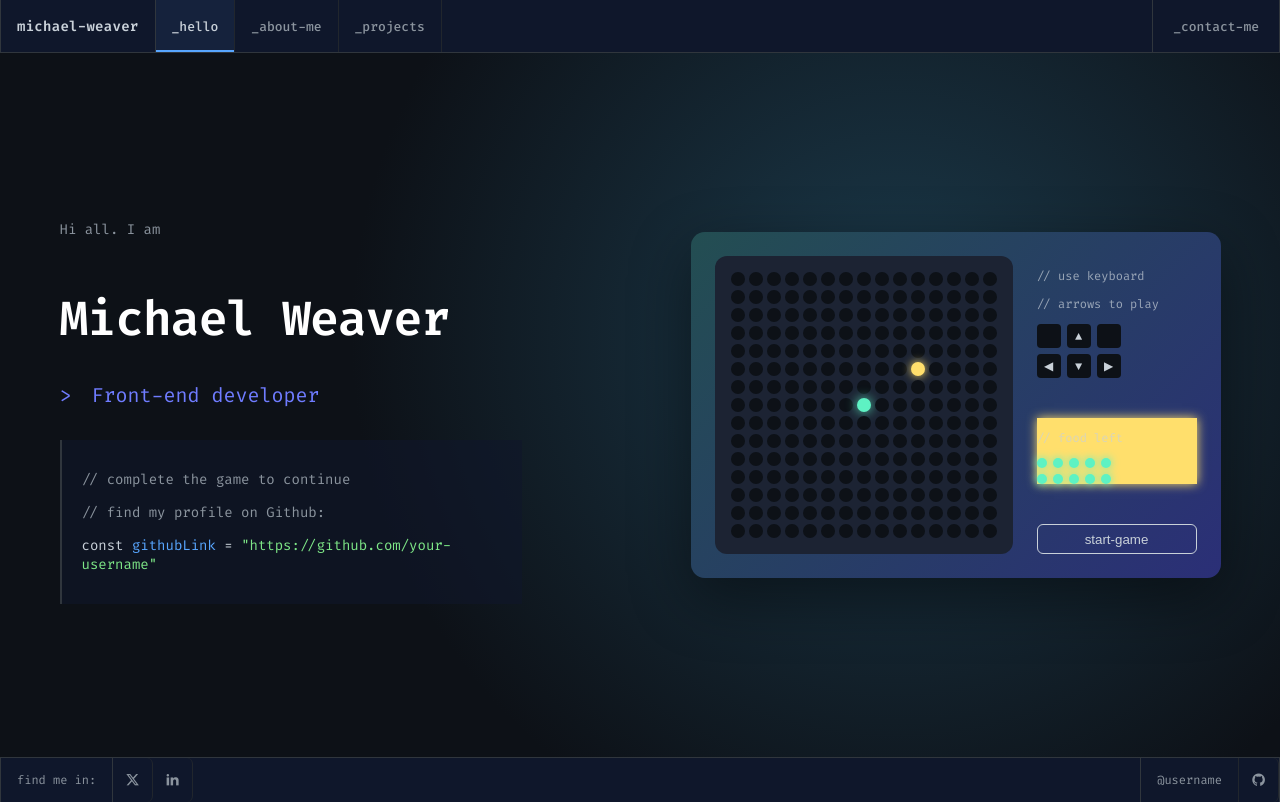
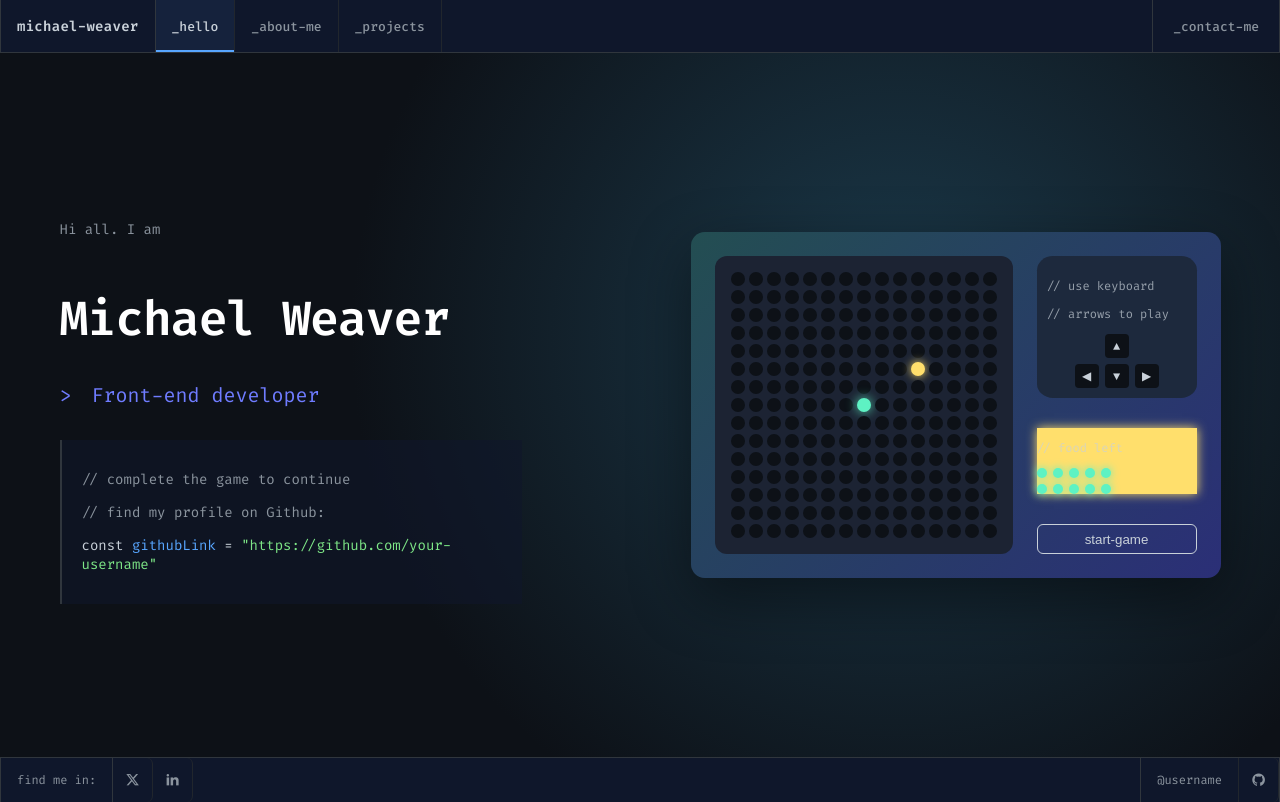
Before and after one commit to vikasthakur70183/MyPortfolio, a React (Vite) app: page / in a window 1280 px wide. Built offline with nearby package versions, Linux system fonts and the light colour scheme.

Commit message:
games udpate for the left side

```diff
--- a/src/components/SnakeGame/SnakeGame.jsx
+++ b/src/components/SnakeGame/SnakeGame.jsx
@@ -114,12 +114,12 @@ function SnakeGame() {
             <p>// use keyboard</p>
             <p>// arrows to play</p>
             <div className={styles.keys}>
+              <span ></span>
+              <span className={styles.keys_span}>▲</span>
               <span></span>
-              <span>▲</span>
-              <span></span>
-              <span>◀</span>
-              <span>▼</span>
-              <span>▶</span>
+              <span className={styles.keys_span}>◀</span>
+              <span className={styles.keys_span}>▼</span>
+              <span className={styles.keys_span}>▶</span>
             </div>
           </div>
 
--- a/src/components/SnakeGame/SnakeGame.module.css
+++ b/src/components/SnakeGame/SnakeGame.module.css
@@ -87,11 +87,16 @@
   font-family: 'Fira Code', monospace;
   font-size: 0.75rem;
 }
-
+.help{
+  background: #1D293D;
+  padding: 10px;
+  border-radius: 10%;
+}
 .help p,
 .food p {
   opacity: 0.7;
 }
+
 
 .keys {
   display: grid;
@@ -101,9 +106,10 @@
   margin-top: 0.5rem;
   justify-items: center;
   align-items: center;
+  justify-content: center;
 }
 
-.keys span {
+.keys_span {
   display: flex;
   justify-content: center;
   align-items: center;
```
